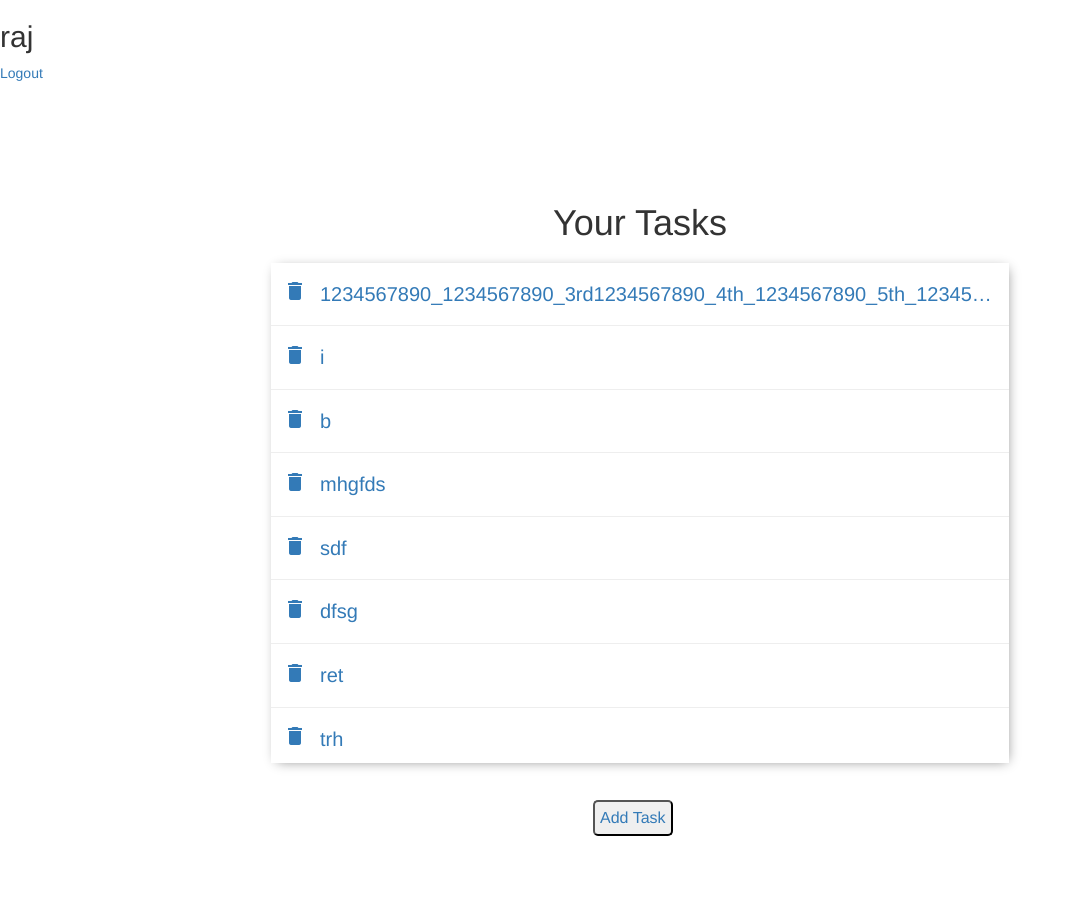
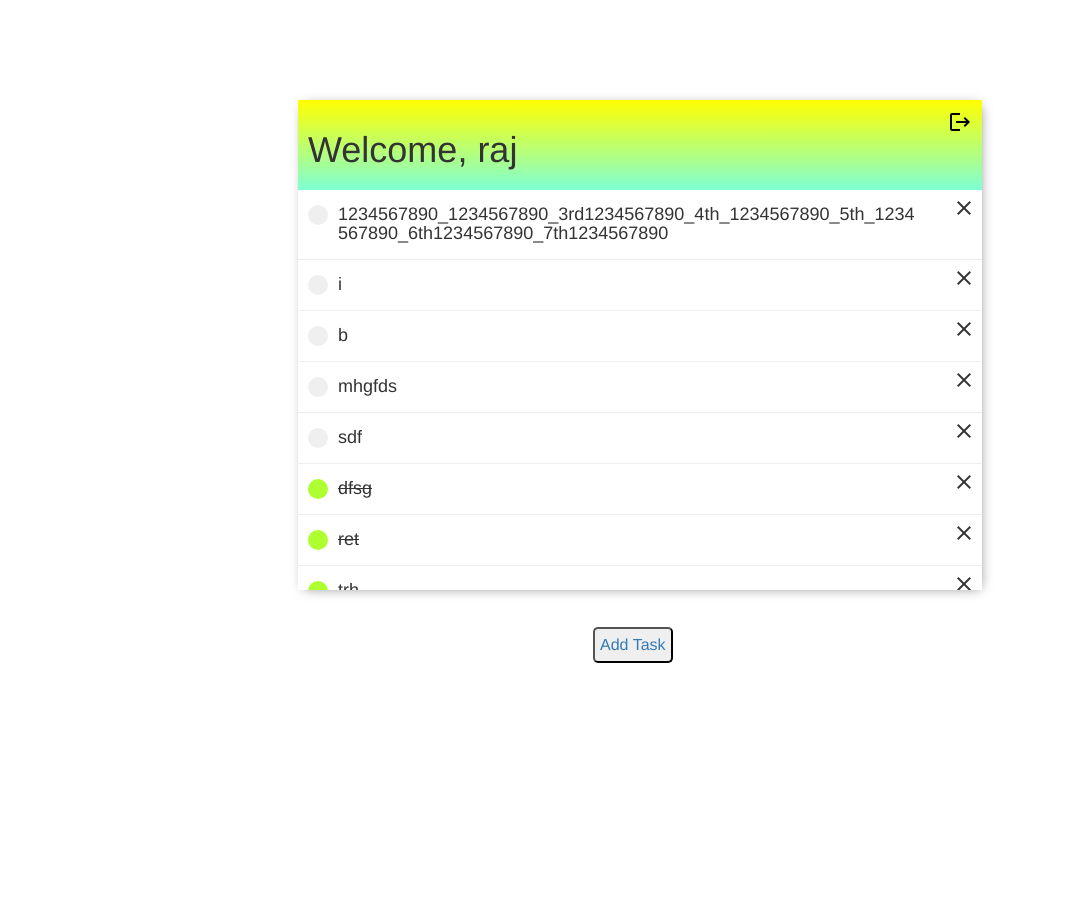
Before and after one commit to Ashee-Tomar/ToDo_LIST, a Django app: page / in a window 1280 px wide. Shown: the top 897 px of the page, without its empty margins (0-1077 px from the left). Run offline with Django 4.2, Linux system fonts and the light colour scheme; a user stored in the database is signed in; data comes from the database, SQL or seed files in the repository; both versions use the stored data as it was after the commit; some libraries are stand-ins or nearby versions.

Commit message:
update app

```diff
--- /dev/null
+++ b/static/style.css
@@ -0,0 +1,102 @@
+html {
+    height: 100%;
+    width: 100%;
+}
+
+.container {
+    margin: 100px auto;
+}
+
+.container-header{
+    padding: 10px;
+    background-image: linear-gradient(0deg, aquamarine, yellow);
+    width: 100%;
+    display: flex;
+}
+
+.task_display {
+    box-shadow: 2px 2px 12px -4px gray;
+    max-height: 500px;
+    max-width: 60%;
+    margin: auto;
+}
+
+.list {
+    overflow-y: scroll;
+    max-height: 400px;
+}
+
+.add_btn_div {
+    margin: 30px auto;
+    max-width: 120px;
+}
+
+
+.card:hover {
+    background: lightgrey;
+}
+
+#delete_btn {
+    margin: 0px 10px;
+}
+
+.desc {
+    margin: 0px 20px;
+}
+
+.btn {
+    font-size: 20px;
+    max-width: 100%;
+    overflow: hidden;
+    text-overflow: ellipsis;
+}
+
+.card {
+    border-bottom: 1px inset;
+    padding: 5px 0px;
+}
+
+.list::-webkit-scrollbar {
+    width: 3px;
+}
+
+.list::-webkit-scrollbar-thumb {
+    background: #c5c5c5;
+}
+
+.card-header {
+    display: flex;
+}
+
+.auth_panel {
+    padding: 20px;
+}
+
+.mark_task {
+    height: 20px;
+    width: 20px;
+    border-radius: 10px;
+    margin: 10px 10px;
+    border: none;
+    padding: 10px;
+}
+
+.task_title_view {
+    max-width: 100%;
+    overflow: hidden;
+    word-wrap: break-word;
+    text-overflow: ellipsis;
+    margin-right: 30px;
+}
+
+.delete_task {
+    background: none;
+    border: none;
+}
+
+@media only screen and (max-width: 450px) {
+    .task_display {
+        width: 100%;
+        max-width: 100%;
+    }
+}
--- a/todo_app/templates/home.html
+++ b/todo_app/templates/home.html
@@ -1,11 +1,5 @@
 <!DOCTYPE html>
 <html lang="en">
-
-{% comment %} {% if request.user.is_authenticated %}
-<h3>request.user</h3>
-{% else %}
-<a href='/login/'>Login</a>
-{% endif %} {% endcomment %}
 
 <head>
     <meta charset="UTF-8">
@@ -13,157 +7,45 @@
     <meta name="viewport" content="width=device-width, initial-scale=1.0">
     <title>TODO App</title>
 
+    {% load static %}
+    <link href="{% static 'style.css' %}" rel="stylesheet">
+
     <link rel="stylesheet" href="https://fonts.googleapis.com/icon?family=Material+Icons">
 
     <link rel="stylesheet" href="https://maxcdn.bootstrapcdn.com/bootstrap/3.4.1/css/bootstrap.min.css">
     <script src="https://ajax.googleapis.com/ajax/libs/jquery/3.6.0/jquery.min.js"></script>
     <script src="https://maxcdn.bootstrapcdn.com/bootstrap/3.4.1/js/bootstrap.min.js"></script>
 
-    <style>
 
-        html{
-            height: 100%;
-            width: 100%;
-        }
-
-        .container{
-            margin: 100px auto;
-            max-width: 60%;
-        }
-
-        .task_display{
-            box-shadow: 2px 2px 12px -4px gray;
-            max-height: 500px;
-            overflow-y: auto;
-        }
-
-        .add_btn_div{
-            margin: 30px auto;
-            max-width: 120px;
-        }
-
-
-        .card:hover{
-            background: lightgrey;
-        }
-
-        #delete_btn{
-            margin-left: 10px;
-        }
-
-        .desc{
-            margin: 0px 20px;
-        }
-
-        .btn{
-            /* font-size: 20px;
-            word-break: break-all;
-            white-space: revert; */
-
-            font-size: 20px;
-            /* word-break: break-all; */
-            /* white-space: revert; */
-            max-width: 100%;
-            overflow: hidden;
-            text-overflow: ellipsis;
-        }
-
-        .card{
-            border-bottom: 1px inset;
-            padding: 10px 2px;
-        }
-
-        .task_display::-webkit-scrollbar {
-            width: 3px;
-        }
-
-        .task_display::-webkit-scrollbar-thumb {
-            background: #c5c5c5;
-        }
-
-        .card-header{
-            display: flex;
-            align-items: center;
-        }
-
-
-    </style>
 
 </head>
 
+
+
 <body>
-
-    <h2> {{request.user }} </h2>
-
-    <a href="/logout">Logout</a>
 
     <div class="container">
 
-        <div style="text-align: center; margin-bottom: 20px;"><h1>Your Tasks</h1></div>
 
         <div class="task_display">
 
-            <div class="accordion" id="accordionExample">
 
-                {% for i in tasks %}
+            <div class="container-header">
 
-                    <div class="card">
-                    <div class="card-header" id="heading{{i.id}}">
-
-                        <a id="delete_btn" href="/delete_task/{{ i.id }}">
-                            <i class="material-icons">delete</i>
-                        </a>
-
-                        <span class="btn btn-link collapsed" data-toggle="collapse" data-target="#collapse{{ i.id }}" aria-expanded="true" aria-controls="collapse{{ i.id }}">
-                            {{ i.title }}
-                        </span>
-
-                    </div>
-
-                    <div id="collapse{{ i.id }}" class="collapse desc" aria-labelledby="heading{{i.id}}" data-parent="#accordionExample">
-                        <div class="card-body">
-                        {{ i.description }}
-                        </div>
-                    </div>
-                    </div>
-
-                {% endfor %}
+                {% block heading_space %}
+                {% endblock heading_space %}
 
             </div>
 
+            {% block web_content %}
 
-            <!-- <Table class="task_table">
+            {% endblock web_content %}
 
-                {% for i in tasks %}
-                    <tr class="task-row">
-
-                        <td>
-                            <a id="delete_btn" href="/delete_task/{{ i.id }}">
-                                <i class="material-icons">delete</i>
-                            </a>
-                        </td>
-                        <td><a href="/view_task/{{ i.id }}"> {{ i.title }}</a></td>
-
-                    </tr>
-
-                {% endfor %}
-
-            </table> -->
         </div>
 
-        <div class="add_btn_div">
-            <a class="btn" href="/add_task">
-                <button style="
-                    padding: 5px;
-                    font-size: medium;
-                    max-width: 100px;
-                    border-radius: 5px;" type="button">Add Task</button>
-            </a>
-        </div>
+        {% block add_btn %}{% endblock add_btn %}
 
     </div>
 
-
-
 </body>
 </html>
--- /dev/null
+++ b/todo_app/templates/task_list.html
@@ -0,0 +1,77 @@
+{% extends 'home.html' %}
+
+{% block heading_space %}
+    <div><h1>Welcome, {{request.user }}</h1></div>
+
+    <div style="margin-left: auto;">
+        <a href="/logout" style="color:black;">
+            <i class="material-icons">logout</i>
+        </a>
+    </div>
+{% endblock heading_space %}
+
+{% block web_content %}
+
+    <div class="list">
+
+        <div class="accordion" id="accordionExample">
+
+            {% for i in tasks %}
+
+                <div class="card">
+                    <div class="card-header" id="heading{{i.id}}">
+
+                        {% if i.complete_status  %}
+                            <button type="button" class="mark_task" style="background-color: greenyellow;" id="mark" onclick="location.href='/mark_task/{{i.id}}'">
+                            </button>
+                        {% else %}
+                            <button type="button" class="mark_task" onclick="location.href='/mark_task/{{i.id}}'">
+                            </button>
+                        {% endif %}
+
+                        <span class="collapsed task_title_view" data-toggle="collapse" data-target="#collapse{{ i.id }}" aria-expanded="true" aria-controls="collapse{{ i.id }}">
+                            <h4>{% if i.complete_status  %}
+                                <s>{{ i.title }}</s>
+                            {% else %}
+                                {{ i.title }}
+                            {% endif %}</h4>
+                        </span>
+                        <div style="margin-left: auto;">
+                            <button type="button" class="delete_task" onclick="location.href='/delete_task/{{i.id}}'">
+                                <i class="material-icons">close</i>
+                            </button>
+                        </div>
+
+                    </div>
+
+                    <div id="collapse{{ i.id }}" class="collapse desc" aria-labelledby="heading{{i.id}}" data-parent="#accordionExample">
+                        <div class="card-body">
+                        {{ i.description }}
+                        </div>
+                    </div>
+
+                </div>
+
+            {% endfor %}
+
+        </div>
+
+
+    </div>
+
+
+{% endblock web_content %}
+
+{% block add_btn %}
+
+<div class="add_btn_div">
+    <a class="btn" href="/add_task">
+        <button style="
+            padding: 5px;
+            font-size: medium;
+            max-width: 100px;
+            border-radius: 5px;" type="button">Add Task</button>
+    </a>
+</div>
+
+{% endblock add_btn %}
--- a/todo_app/urls.py
+++ b/todo_app/urls.py
@@ -1,12 +1,13 @@
 from unicodedata import name
 from django.urls import path
-from .views import user_logout, welcome_page, add_task, delete_task,user_login, user_signup, user_logout
+from .views import mark_task, user_logout, welcome_page, add_task, delete_task,user_login, user_signup, user_logout
 
 urlpatterns = [
     path('',welcome_page,name='home_page'),
     # path('view_task/<str:id>', show_task, name='view_task'),
     path('add_task', add_task, name="add_task"),
     path('delete_task/<str:id>', delete_task, name='delete_task'),
+    path('mark_task/<str:id>', mark_task, name='mark_task'),
     path('login/', user_login, name='user_login'),
     path('signup/', user_signup, name='user_signup'),
     path('logout/', user_logout, name='user_logout')
--- a/todo_app/views.py
+++ b/todo_app/views.py
@@ -11,22 +11,21 @@ def welcome_page(request):
     if not request.user.is_authenticated:
         return redirect("user_login")
 
-    task_data = Tasks.objects.filter(user=request.user)
-    print(task_data)
+    task_data = Tasks.objects.filter(user=request.user).order_by('complete_status')
     context = {
         'tasks' : task_data,
     }
-    return render(request, 'home.html', context)
+    return render(request, 'task_list.html', context)
 
-# def show_task(request, id):
-#     task = Tasks.objects.get(id=id)
-#     context = {
-#         'requested_task' : task,
-#     }
-#     return render(request, 'task_details.html', context)
 
 def delete_task(request, id):
     Tasks.objects.filter(id=id).delete()
+    return redirect('home_page')
+
+def mark_task(request, id):
+    task = Tasks.objects.get(id=id)
+    task.complete_status = not task.complete_status
+    task.save()
     return redirect('home_page')
 
 def add_task(request):
@@ -70,6 +69,39 @@ def user_signup(request):
     return render(request,'signup.html',{'form':form})
 
 
+# def user_login(request):
+
+#     if request.method == 'POST':
+
+#         form = AuthenticationForm(request.POST)
+#         print(form.data)
+#         # username = form.cleaned_data.get('username')
+#         # password = form.cleaned_data.get('password')
+
+#         # print(username,"ps is ",password)
+#         if form.is_valid():
+#             username = form.cleaned_data.get('username')
+#             password = form.cleaned_data.get('password')
+
+#             print(username,"ps is ",password)
+
+#             user = authenticate(request, username=username, password=password)
+
+#             print("got user",user)
+#             if user is not None:
+#                 login(request, user=user)
+#                 print("all okay")
+#                 return redirect('home_page')
+#             else:
+#                 print("form valid but err ",form.errors.as_text())
+#                 return render(request,'login.html',{'form':form, 'message':form.errors.as_text()})
+#         else:
+
+#             return render(request,'login.html',{'form':form, 'message':"Please enter a correct username and password. Note that both fields may be case-sensitive."})
+
+#     form = AuthenticationForm(request.POST)
+#     return render(request,'login.html',{'form':form})
+
 def user_login(request):
 
     if request.method == 'POST':
--- a/todo_project/settings.py
+++ b/todo_project/settings.py
@@ -10,6 +10,7 @@ For the full list of settings and their values, see
 https://docs.djangoproject.com/en/4.1/ref/settings/
 """
 
+import os
 from pathlib import Path
 
 # Build paths inside the project like this: BASE_DIR / 'subdir'.
@@ -122,3 +123,7 @@ STATIC_URL = 'static/'
 # https://docs.djangoproject.com/en/4.1/ref/settings/#default-auto-field
 
 DEFAULT_AUTO_FIELD = 'django.db.models.BigAutoField'
+
+STATICFILES_DIRS= [
+    os.path.join(BASE_DIR,'static'),
+]
```
Also changed, not shown: todo_app/templates/add_task.html (+8 -13 lines), todo_app/templates/auth_base.html (deleted, +0 -19 lines), todo_app/templates/login.html (+11 -11 lines), todo_app/templates/signup.html (+9 -14 lines), todo_app/templates/task_details.html (deleted, +0 -20 lines), db.sqlite3.
